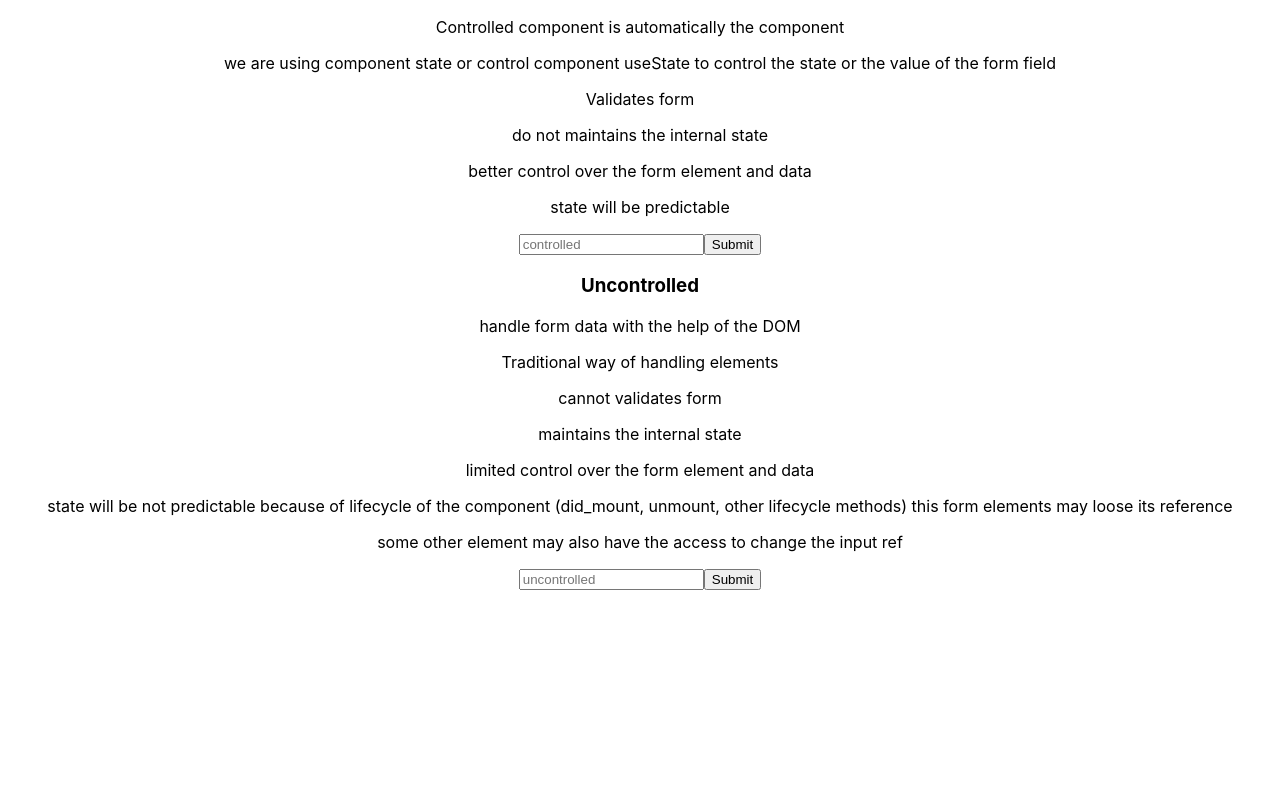
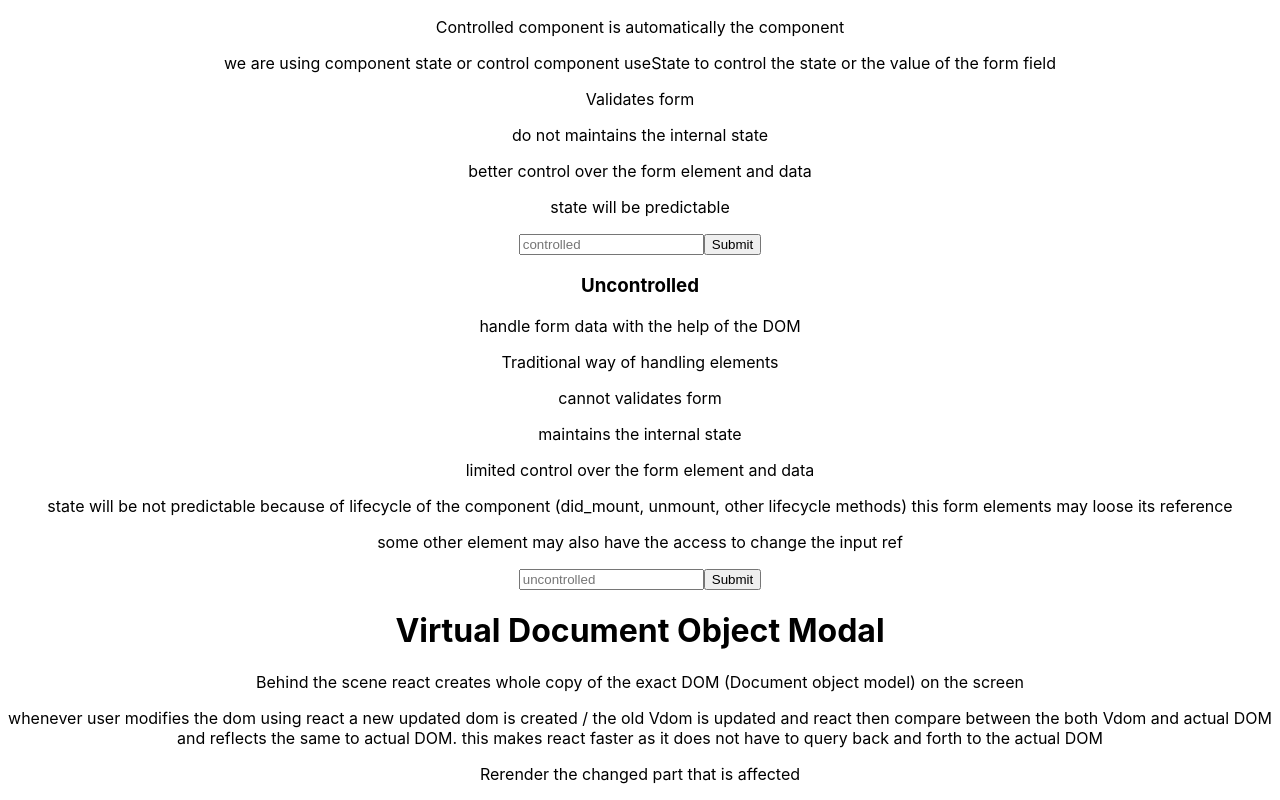
Before and after one commit to Ghos7h/react-important-questions-v1, a React (Create React App) app: page / in a window 1280 px wide. Shown: the part 793-1593 px from the top of the page. Before the commit the page ends 1383 px from the top, so only its background shows below. Built offline with nearby package versions, Linux system fonts and the light colour scheme; the HTML template or start-up script is replaced by a standard one.

Commit message:
Virtual DOM

```diff
--- a/src/App.js
+++ b/src/App.js
@@ -3,6 +3,8 @@ import React, {useState} from 'react';
 import Form from './components/Form';
 import ReactStyle from './components/ReactStyle'
 import ControlledAndUncontrolled from './components/ControlledAndUncontrolled'
+import VDOM from './components/VDOM';
+// import InnerHtml from './components/InnerHtml'
 
 function App() {
   const [displayCount, setDisplayCount] = useState(0)
@@ -26,6 +28,11 @@ function App() {
 
         <h1>Controlled And Uncontrolled state</h1>
         <ControlledAndUncontrolled/>
+        <h1>Virtual Document Object Modal</h1>
+        <VDOM/>
+
+        {/* <h1>Inner Html</h1> */}
+        {/* <InnerHtml/> */}
 
     </div>
   );
--- /dev/null
+++ b/src/components/VDOM.jsx
@@ -0,0 +1,15 @@
+import React from 'react'
+
+const VDOM = () => {
+  return (
+    <div>
+        {/* <h1>Virtual DOM</h1> */}
+        <p>Behind the scene react creates whole copy of the exact DOM (Document object model) on the screen</p>
+        <p>whenever user modifies the dom using react a new updated dom is created / the old Vdom is updated and react then compare between the both Vdom and actual DOM and reflects the same to actual DOM. this makes react faster as it does not have to query back and forth to the actual DOM</p>
+        <p>Rerender the changed part that is affected</p>
+
+    </div>
+  )
+}
+
+export default VDOM
```
